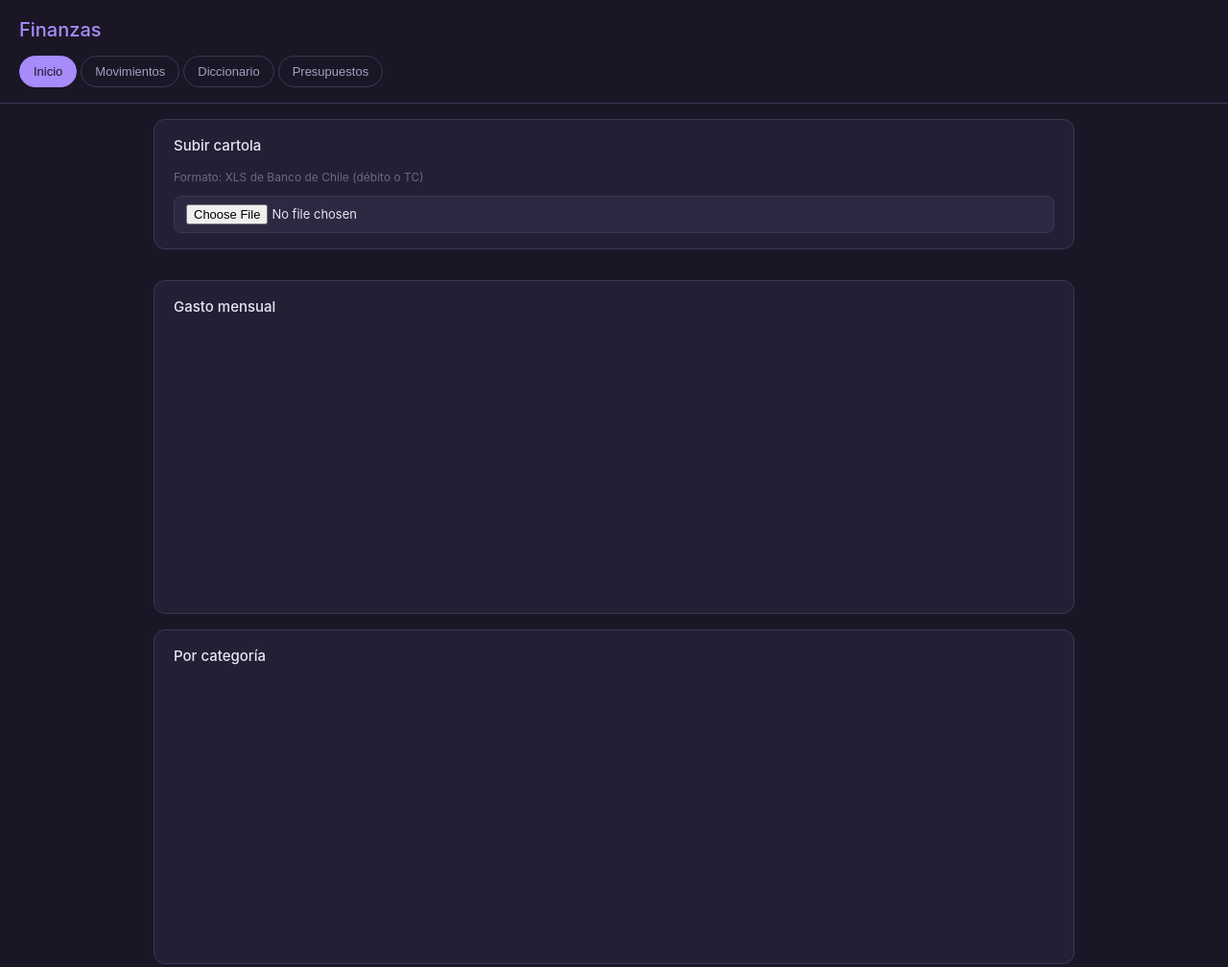
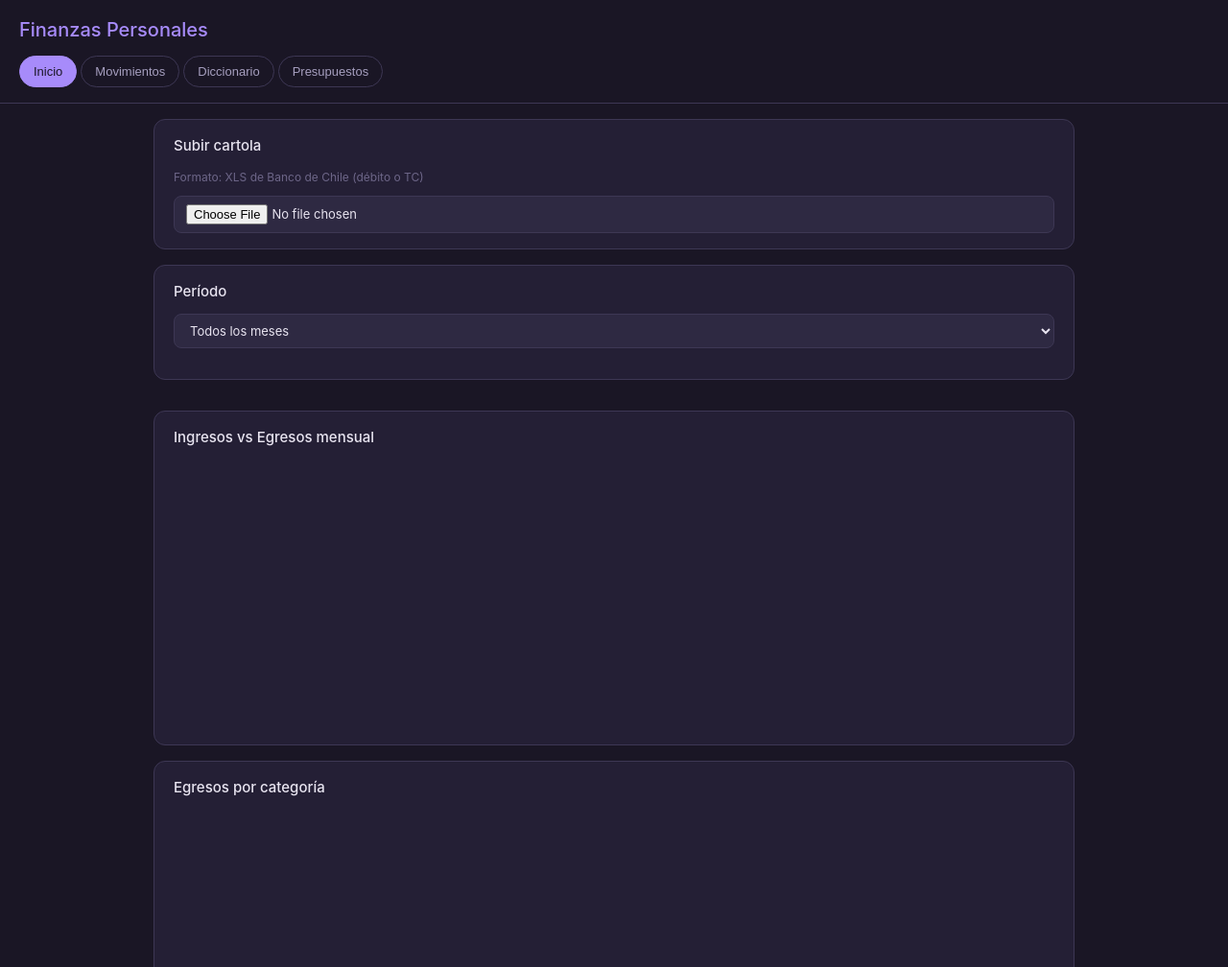
Before and after one commit to Vasch/finanzas-personales, a plain HTML site: page index.html in a window 1280 px wide. Shown: the top 1008 px of the page at 96% size. Drawn offline with nearby package versions, Linux system fonts and the light colour scheme; a script that the page names is missing.

Commit message:
Update index.html

```diff
--- a/index.html
+++ b/index.html
@@ -11,7 +11,7 @@
 </head>
 <body>
   <header>
-    <h1>Finanzas</h1>
+    <h1>Finanzas Personales</h1>
     <nav id="nav">
       <button class="nav-btn active" data-tab="inicio">Inicio</button>
       <button class="nav-btn" data-tab="movimientos">Movimientos</button>
@@ -29,21 +29,34 @@
         <div id="upload-status"></div>
       </div>
 
+      <div class="card">
+        <h2>Período</h2>
+        <div class="filters">
+          <select id="f-mes-inicio"><option value="">Todos los meses</option></select>
+        </div>
+      </div>
+
       <div class="metrics" id="metrics-inicio"></div>
 
       <div class="card">
-        <h2>Gasto mensual</h2>
+        <h2>Ingresos vs Egresos mensual</h2>
         <div class="chart-wrap"><canvas id="chart-mensual"></canvas></div>
       </div>
 
       <div class="card">
-        <h2>Por categoría</h2>
+        <h2>Egresos por categoría</h2>
         <div class="chart-wrap"><canvas id="chart-cat"></canvas></div>
       </div>
 
       <div class="card">
         <h2>Ingresos por fuente</h2>
         <div class="chart-wrap"><canvas id="chart-ing"></canvas></div>
+      </div>
+
+      <div class="card">
+        <h2>Movimientos internos</h2>
+        <p class="hint">Traspasos entre tus cuentas propias, no cuentan como gasto ni ingreso real</p>
+        <div class="chart-wrap"><canvas id="chart-interno"></canvas></div>
       </div>
     </section>
 
```
